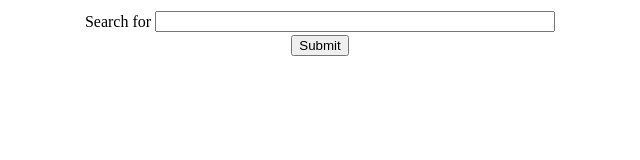
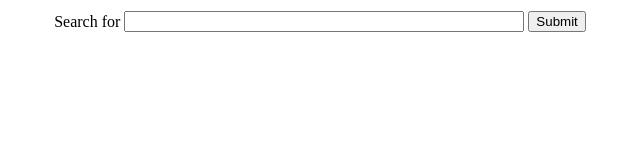
Before and after one commit to ckkashyap/superindexer, a plain HTML site: page top.html in a window 1280 px wide. Shown: the whole page, without its empty margins (320-960 px from the left). Drawn offline with Linux system fonts and the light colour scheme.

Commit message:
better ui

```diff
--- a/top.html
+++ b/top.html
@@ -6,13 +6,14 @@
       <tr>
 	<td>Search for</td>
 	<td><input style="width:400" name="search"/></td>
+	<td><input type="submit"/></td>
 	</tr>
       <!--tr>
 	<td>Prefix</td>
 	<td><input style="width:400" name="prefix"/></td>
       </tr-->
     </table>
-    <input type="submit"/>
+
   </form>
 </center>
 </body>
```
Also changed, not shown: index.html (+1 -1 lines).
